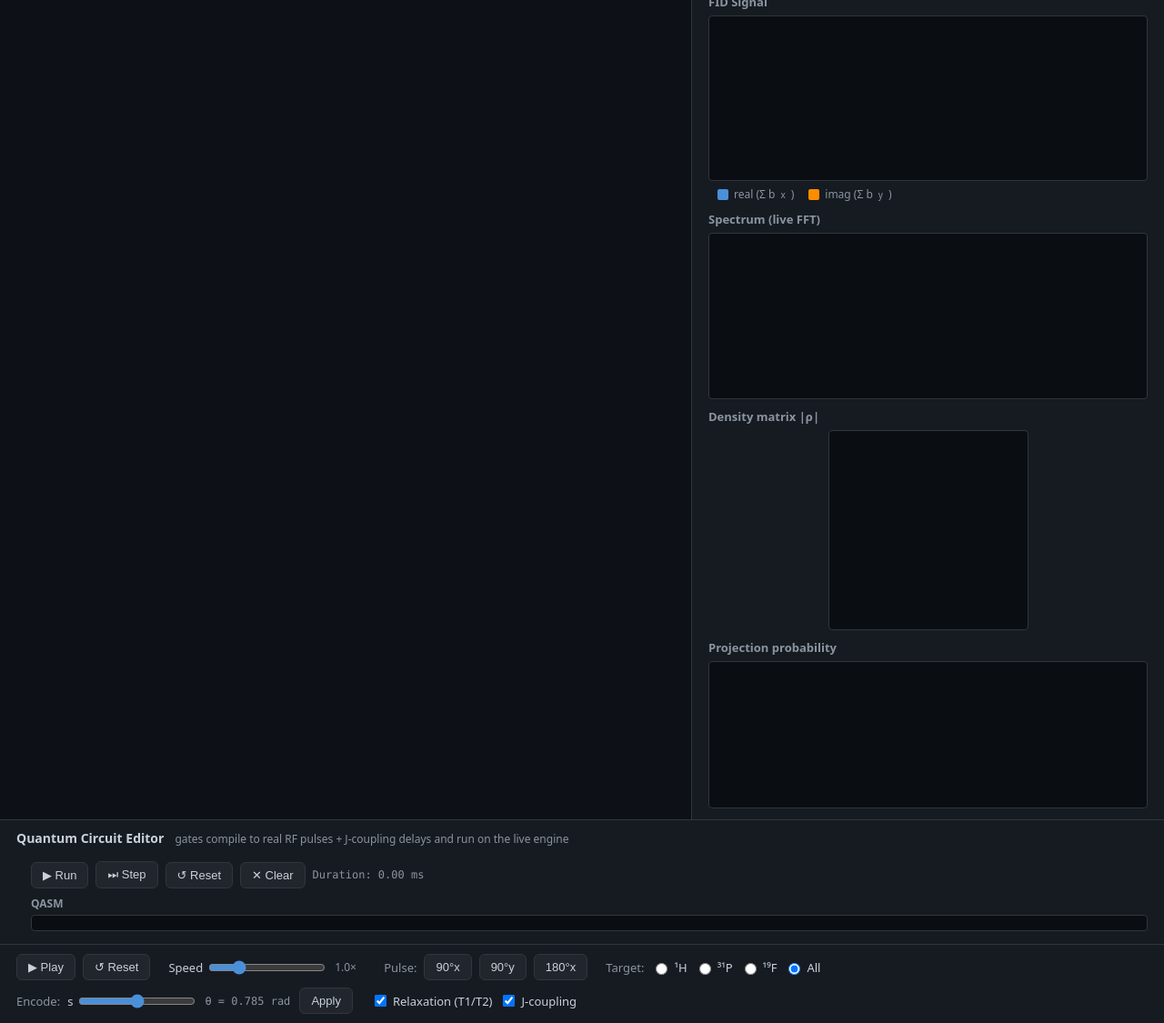
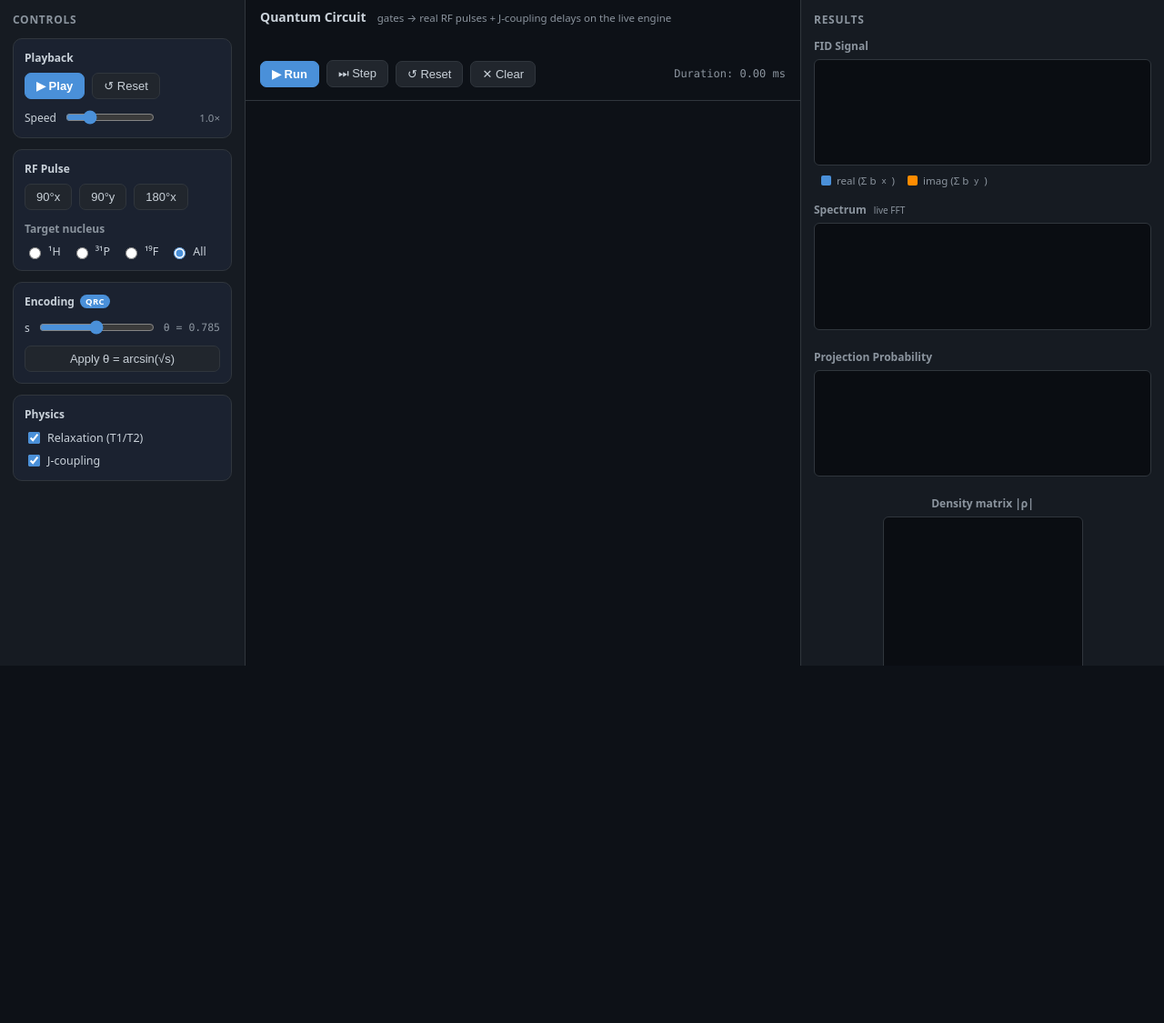
Before and after one commit to siridech-bo/CiRA-QuantumSim, a website: page index.html in a window 1280 px wide. Shown: the part 68-1193 px from the top of the page at 91% size. After the commit the page ends 800 px from the top, so only its background shows below. Drawn offline with nearby package versions, Linux system fonts and the light colour scheme.

Commit message:
UX/UI: SpinQ-style 3-column layout, sidebar controls, day/night theme
Redesign the shell into a CSS-grid layout (top bar + left sidebar + center
+ right sidebar). Manual pulse/input controls (playback, RF pulses, target,
QRC encoding, physics toggles) moved into the left sidebar. Circuit editor
+ 3D scene in the center; results (FID, spectrum, histogram, |rho|, QASM)
in the right sidebar. Add a day/night theme toggle (CSS variables on
[data-theme], persisted to localStorage) with the 3D background following
the theme; signal plots stay dark. All JS wiring/IDs preserved; engine and
tests unchanged.

Co-Authored-By: Claude Opus 4.8 (1M context) <noreply@anthropic.com>

```diff
--- a/index.html
+++ b/index.html
@@ -1,5 +1,5 @@
 <!DOCTYPE html>
-<html lang="en">
+<html lang="en" data-theme="dark">
 <head>
   <meta charset="UTF-8" />
   <meta name="viewport" content="width=device-width, initial-scale=1.0" />
@@ -16,97 +16,133 @@
   </script>
 </head>
 <body>
-  <header>
-    <h1>NMR Spin Physics 3D Visualizer</h1>
-    <span class="subtitle">SPINQ Gemini Lab · ¹H · ³¹P · ¹⁹F — real 3-spin density-matrix (Lindblad) engine</span>
-  </header>
+  <div id="app-shell">
+    <!-- ===== Top bar ===== -->
+    <header id="topbar">
+      <div class="brand">
+        <span class="logo">⚛</span>
+        <div class="brand-text">
+          <h1>NMR Spin Physics 3D Visualizer</h1>
+          <span class="subtitle">SPINQ Gemini Lab · ¹H · ³¹P · ¹⁹F — real 3-spin density-matrix (Lindblad) engine</span>
+        </div>
+      </div>
+      <div class="topbar-actions">
+        <button id="theme-toggle" class="icon-btn" title="Toggle light / dark">🌙</button>
+      </div>
+    </header>
 
-  <main>
-    <section id="scene-panel">
-      <div id="scene-container"></div>
-    </section>
+    <!-- ===== Left sidebar: manual pulse + input controls ===== -->
+    <aside id="sidebar-left">
+      <h2 class="side-title">Controls</h2>
 
-    <section id="signal-panel">
-      <h2>FID Signal</h2>
-      <canvas id="fid-canvas" width="480" height="180"></canvas>
-      <div class="legend">
-        <span class="swatch" style="background:#4A90D9"></span>real (Σ b<sub>x</sub>)
-        <span class="swatch" style="background:#FF8C00"></span>imag (Σ b<sub>y</sub>)
+      <div class="side-group">
+        <div class="side-label">Playback</div>
+        <div class="btn-row">
+          <button id="btn-play" class="primary">▶ Play</button>
+          <button id="btn-reset">↺ Reset</button>
+        </div>
+        <label class="slider-row">
+          <span>Speed</span>
+          <input id="speed" type="range" min="0.1" max="4" step="0.1" value="1" />
+          <span id="speed-val" class="val">1.0×</span>
+        </label>
       </div>
 
-      <h2>Spectrum (live FFT)</h2>
-      <canvas id="spectrum-canvas" width="480" height="180"></canvas>
+      <div class="side-group">
+        <div class="side-label">RF Pulse</div>
+        <div class="btn-row wrap">
+          <button class="pulse" data-angle="90"  data-axis="x">90°x</button>
+          <button class="pulse" data-angle="90"  data-axis="y">90°y</button>
+          <button class="pulse" data-angle="180" data-axis="x">180°x</button>
+        </div>
+        <div class="side-label sub">Target nucleus</div>
+        <div class="radio-row">
+          <label><input type="radio" name="target" value="0" /> ¹H</label>
+          <label><input type="radio" name="target" value="1" /> ³¹P</label>
+          <label><input type="radio" name="target" value="2" /> ¹⁹F</label>
+          <label><input type="radio" name="target" value="all" checked /> All</label>
+        </div>
+      </div>
 
-      <h2>Density matrix |ρ|</h2>
-      <canvas id="heatmap-canvas" width="220" height="220"></canvas>
+      <div class="side-group">
+        <div class="side-label">Encoding <span class="tag">QRC</span></div>
+        <label class="slider-row">
+          <span>s</span>
+          <input id="encode-s" type="range" min="0" max="1" step="0.01" value="0.5" />
+          <span id="encode-theta" class="val mono">θ = 0.785</span>
+        </label>
+        <button id="btn-encode" class="full">Apply θ = arcsin(√s)</button>
+      </div>
 
-      <h2>Projection probability</h2>
-      <canvas id="histogram-canvas" width="480" height="160"></canvas>
-    </section>
-  </main>
+      <div class="side-group">
+        <div class="side-label">Physics</div>
+        <label class="check"><input id="relax" type="checkbox" checked /> Relaxation (T1/T2)</label>
+        <label class="check"><input id="coupling" type="checkbox" checked /> J-coupling</label>
+      </div>
+    </aside>
 
-  <section id="circuit-panel">
-    <div class="circuit-head">
-      <h2>Quantum Circuit Editor</h2>
-      <span class="subtitle">gates compile to real RF pulses + J-coupling delays and run on the live engine</span>
-    </div>
+    <!-- ===== Center: circuit editor + 3D scene ===== -->
+    <main id="center">
+      <section id="circuit-panel">
+        <div class="panel-head">
+          <h2>Quantum Circuit</h2>
+          <span class="subtitle">gates → real RF pulses + J-coupling delays on the live engine</span>
+        </div>
 
-    <div id="gate-palette" class="palette"></div>
+        <div id="gate-palette" class="palette"></div>
 
-    <div class="circuit-body">
-      <div id="circuit-grid" class="circuit-grid"></div>
-      <div class="circuit-side">
+        <div class="circuit-scroll">
+          <div id="circuit-grid" class="circuit-grid"></div>
+        </div>
+
         <div class="circuit-controls">
-          <button id="btn-run-circuit">▶ Run</button>
+          <button id="btn-run-circuit" class="primary">▶ Run</button>
           <button id="btn-step-circuit">⏭ Step</button>
           <button id="btn-reset-circuit">↺ Reset</button>
           <button id="btn-clear-circuit">✕ Clear</button>
-          <span class="mono">Duration: <span id="circuit-duration">0.00 ms</span></span>
+          <span class="mono spacer">Duration: <span id="circuit-duration">0.00 ms</span></span>
         </div>
+      </section>
+
+      <section id="scene-panel">
+        <div id="scene-container"></div>
+      </section>
+    </main>
+
+    <!-- ===== Right sidebar: results ===== -->
+    <aside id="sidebar-right">
+      <h2 class="side-title">Results</h2>
+
+      <div class="result-block">
+        <h3>FID Signal</h3>
+        <canvas id="fid-canvas" width="480" height="150"></canvas>
+        <div class="legend">
+          <span class="swatch" style="background:#4A90D9"></span>real (Σ b<sub>x</sub>)
+          <span class="swatch" style="background:#FF8C00"></span>imag (Σ b<sub>y</sub>)
+        </div>
+      </div>
+
+      <div class="result-block">
+        <h3>Spectrum <span class="muted-tag">live FFT</span></h3>
+        <canvas id="spectrum-canvas" width="480" height="150"></canvas>
+      </div>
+
+      <div class="result-block">
+        <h3>Projection Probability</h3>
+        <canvas id="histogram-canvas" width="480" height="150"></canvas>
+      </div>
+
+      <div class="result-block center">
+        <h3>Density matrix |ρ|</h3>
+        <canvas id="heatmap-canvas" width="220" height="220"></canvas>
+      </div>
+
+      <div class="result-block">
         <h3>QASM</h3>
         <pre id="qasm-view" class="qasm"></pre>
       </div>
-    </div>
-  </section>
-
-  <footer id="controls">
-    <div class="control-group">
-      <button id="btn-play">▶ Play</button>
-      <button id="btn-reset">↺ Reset</button>
-    </div>
-
-    <div class="control-group">
-      <label>Speed <input id="speed" type="range" min="0.1" max="4" step="0.1" value="1" /></label>
-      <span id="speed-val">1.0×</span>
-    </div>
-
-    <div class="control-group">
-      <span class="group-label">Pulse:</span>
-      <button class="pulse" data-angle="90"  data-axis="x">90°x</button>
-      <button class="pulse" data-angle="90"  data-axis="y">90°y</button>
-      <button class="pulse" data-angle="180" data-axis="x">180°x</button>
-    </div>
-
-    <div class="control-group">
-      <span class="group-label">Target:</span>
-      <label><input type="radio" name="target" value="0" /> ¹H</label>
-      <label><input type="radio" name="target" value="1" /> ³¹P</label>
-      <label><input type="radio" name="target" value="2" /> ¹⁹F</label>
-      <label><input type="radio" name="target" value="all" checked /> All</label>
-    </div>
-
-    <div class="control-group">
-      <span class="group-label">Encode:</span>
-      <label>s <input id="encode-s" type="range" min="0" max="1" step="0.01" value="0.5" /></label>
-      <span id="encode-theta" class="mono">θ = 0.785 rad</span>
-      <button id="btn-encode">Apply</button>
-    </div>
-
-    <div class="control-group">
-      <label><input id="relax" type="checkbox" checked /> Relaxation (T1/T2)</label>
-      <label><input id="coupling" type="checkbox" checked /> J-coupling</label>
-    </div>
-  </footer>
+    </aside>
+  </div>
 
   <script type="module" src="src/main.js"></script>
 </body>
--- a/src/scene.js
+++ b/src/scene.js
@@ -117,6 +117,11 @@ export class BlochScene {
     for (const l of this.couplingLines) l.visible = on;
   }
 
+  // Set the 3D scene background (follows the app's light/dark theme).
+  setBackground(hex) {
+    this.scene.background = new THREE.Color(hex);
+  }
+
   // blochVectors: array of { x, y, z } in PHYSICS coords (each in [-1,1]).
   // Map to Three.js display axes: physics z -> three y (up), physics y -> -three z,
   // physics x -> three x. (Keeps a right-handed view consistent with the old code.)
--- a/src/style.css
+++ b/src/style.css
@@ -1,154 +1,204 @@
+/* ==========================================================================
+   Theme tokens. Chrome (bars, sidebars, text, buttons, circuit grid) follows
+   light/dark via [data-theme]; signal plot canvases stay dark (oscilloscope
+   style) so colored traces read well in both themes.
+   ========================================================================== */
 :root {
+  /* fixed accents (nucleus colors) — same in both themes */
+  --h: #4A90D9;
+  --p: #50C878;
+  --f: #FF8C00;
+  --accent: #4A90D9;
+  --plot: #0a0d12;          /* signal canvases — dark in both themes */
+}
+
+html[data-theme="dark"] {
   --bg: #0d1117;
   --panel: #161b22;
+  --elev: #1b2230;
+  --cell: #0e131a;
   --border: #30363d;
   --text: #c9d1d9;
   --muted: #8b949e;
-  --h: #4A90D9;
-  --p: #50C878;
-  --f: #FF8C00;
+  --btn: #21262d;
+  --btn-hover: #30363d;
+  --btn-active: #3c444d;
+  --shadow: rgba(0,0,0,0.4);
+}
+
+html[data-theme="light"] {
+  --bg: #eef1f5;
+  --panel: #ffffff;
+  --elev: #f3f5f8;
+  --cell: #f0f3f7;
+  --border: #d0d7de;
+  --text: #1f2328;
+  --muted: #656d76;
+  --btn: #f3f4f6;
+  --btn-hover: #e7ebf0;
+  --btn-active: #dbe1e8;
+  --shadow: rgba(140,149,159,0.25);
 }
 
 * { box-sizing: border-box; }
 
+html, body { height: 100%; }
 body {
   margin: 0;
   font-family: system-ui, -apple-system, "Segoe UI", sans-serif;
   background: var(--bg);
   color: var(--text);
+  overflow: hidden;
+}
+
+/* ===== App shell: fixed sidebars, flexible center, full height ===== */
+#app-shell {
+  display: grid;
+  grid-template-columns: 270px 1fr 400px;
+  grid-template-rows: auto 1fr;
+  grid-template-areas:
+    "topbar topbar topbar"
+    "left   center right";
+  height: 100vh;
+}
+
+/* ===== Top bar ===== */
+#topbar {
+  grid-area: topbar;
+  display: flex;
+  align-items: center;
+  justify-content: space-between;
+  padding: 10px 18px;
+  background: var(--panel);
+  border-bottom: 1px solid var(--border);
+}
+.brand { display: flex; align-items: center; gap: 12px; }
+.logo {
+  font-size: 22px; line-height: 1;
+  width: 36px; height: 36px; border-radius: 9px;
+  display: grid; place-items: center;
+  background: linear-gradient(135deg, var(--h), var(--p));
+  color: #fff;
+}
+.brand-text h1 { font-size: 16px; margin: 0; font-weight: 650; }
+.subtitle { color: var(--muted); font-size: 11.5px; }
+
+.icon-btn {
+  font-size: 16px; width: 38px; height: 34px;
+  display: grid; place-items: center;
+}
+
+/* ===== Sidebars ===== */
+#sidebar-left, #sidebar-right {
+  background: var(--panel);
+  overflow-y: auto;
+  padding: 14px;
+}
+#sidebar-left { grid-area: left; border-right: 1px solid var(--border); }
+#sidebar-right { grid-area: right; border-left: 1px solid var(--border); }
+
+.side-title {
+  font-size: 12px; text-transform: uppercase; letter-spacing: 0.06em;
+  color: var(--muted); margin: 2px 0 12px; font-weight: 700;
+}
+
+.side-group {
+  background: var(--elev);
+  border: 1px solid var(--border);
+  border-radius: 10px;
+  padding: 12px;
+  margin-bottom: 12px;
+}
+.side-label {
+  font-size: 12px; font-weight: 650; color: var(--text);
+  margin-bottom: 8px; display: flex; align-items: center; gap: 6px;
+}
+.side-label.sub { margin-top: 12px; color: var(--muted); font-weight: 600; }
+.tag {
+  font-size: 9.5px; font-weight: 700; letter-spacing: 0.04em;
+  background: var(--accent); color: #fff; padding: 1px 6px; border-radius: 999px;
+}
+
+.btn-row { display: flex; gap: 8px; }
+.btn-row.wrap { flex-wrap: wrap; }
+.slider-row {
+  display: flex; align-items: center; gap: 8px; margin-top: 10px;
+  font-size: 12px; color: var(--text);
+}
+.slider-row input[type="range"] { flex: 1; min-width: 0; }
+.slider-row .val { color: var(--muted); font-size: 11.5px; min-width: 62px; text-align: right; }
+
+.radio-row { display: flex; flex-wrap: wrap; gap: 6px 12px; }
+.radio-row label, .check {
+  font-size: 12.5px; color: var(--text);
+  display: flex; align-items: center; gap: 5px;
+}
+.check { margin-top: 6px; }
+
+/* ===== Buttons / inputs ===== */
+button {
+  background: var(--btn);
+  color: var(--text);
+  border: 1px solid var(--border);
+  border-radius: 7px;
+  padding: 6px 12px;
+  font-size: 13px;
+  cursor: pointer;
+  transition: background 0.12s ease, border-color 0.12s ease;
+}
+button:hover { background: var(--btn-hover); }
+button:active { background: var(--btn-active); }
+button.primary {
+  background: var(--accent); border-color: var(--accent); color: #fff; font-weight: 600;
+}
+button.primary:hover { filter: brightness(1.08); }
+button.full { width: 100%; margin-top: 10px; }
+
+label { font-size: 13px; color: var(--text); }
+input[type="range"] { accent-color: var(--accent); }
+input[type="checkbox"], input[type="radio"] { accent-color: var(--accent); }
+.mono { font-family: ui-monospace, "SF Mono", Consolas, monospace; font-size: 12px; color: var(--muted); }
+
+/* ===== Center column ===== */
+#center {
+  grid-area: center;
   display: flex;
   flex-direction: column;
-  min-height: 100vh;
+  min-width: 0; min-height: 0;
 }
 
-/* The scene + signal row keeps a comfortable minimum height so the 3D view and
-   plots stay visible; the circuit editor + controls flow below and the page
-   scrolls when the viewport is short. */
-main { min-height: 52vh; }
+.panel-head { display: flex; align-items: baseline; gap: 12px; flex-wrap: wrap; }
+.panel-head h2 { font-size: 14px; margin: 0 0 2px; font-weight: 650; }
 
-header {
-  padding: 10px 18px;
+/* Circuit editor */
+#circuit-panel {
+  background: var(--bg);
   border-bottom: 1px solid var(--border);
+  padding: 12px 16px 14px;
+  flex-shrink: 0;
+  max-height: 46%;
   display: flex;
-  align-items: baseline;
-  gap: 14px;
-}
-header h1 { font-size: 18px; margin: 0; }
-.subtitle { color: var(--muted); font-size: 12px; }
-
-main {
-  flex: 1;
-  display: flex;
+  flex-direction: column;
   min-height: 0;
 }
 
-#scene-panel {
-  flex: 1;
-  min-width: 0;
-  position: relative;
-}
-#scene-container { width: 100%; height: 100%; }
-
-#signal-panel {
-  width: 520px;
-  border-left: 1px solid var(--border);
-  background: var(--panel);
-  padding: 12px 18px;
-  display: flex;
-  flex-direction: column;
-  gap: 6px;
-  overflow-y: auto;
-}
-#signal-panel h2 { font-size: 13px; margin: 4px 0 0; color: var(--muted); font-weight: 600; }
-#fid-canvas, #spectrum-canvas {
-  width: 100%;
-  height: auto;
-  background: #0a0d12;
-  border: 1px solid var(--border);
-  border-radius: 4px;
-}
-#heatmap-canvas {
-  width: 220px;
-  height: 220px;
-  background: #0a0d12;
-  border: 1px solid var(--border);
-  border-radius: 4px;
-  align-self: center;
-}
-.mono { font-family: ui-monospace, "SF Mono", Consolas, monospace; font-size: 12px; color: var(--muted); min-width: 96px; }
-.legend { font-size: 12px; color: var(--muted); display: flex; align-items: center; gap: 6px; }
-.swatch { display: inline-block; width: 12px; height: 12px; border-radius: 2px; margin-left: 10px; }
-
-#controls {
-  border-top: 1px solid var(--border);
-  background: var(--panel);
-  padding: 10px 18px;
-  display: flex;
-  flex-wrap: wrap;
-  align-items: center;
-  gap: 8px 20px;
-}
-.control-group { display: flex; align-items: center; gap: 8px; }
-.group-label { color: var(--muted); font-size: 13px; }
-
-button {
-  background: #21262d;
-  color: var(--text);
-  border: 1px solid var(--border);
-  border-radius: 6px;
-  padding: 6px 12px;
-  font-size: 13px;
-  cursor: pointer;
-}
-button:hover { background: #30363d; }
-button:active { background: #3c444d; }
-
-label { font-size: 13px; color: var(--text); display: flex; align-items: center; gap: 4px; }
-input[type="range"] { accent-color: var(--h); }
-#speed-val { color: var(--muted); font-size: 12px; min-width: 34px; }
-
-#histogram-canvas {
-  width: 100%;
-  height: auto;
-  background: #0a0d12;
-  border: 1px solid var(--border);
-  border-radius: 4px;
-}
-
-/* ---- Circuit editor panel ------------------------------------------------ */
-#circuit-panel {
-  border-top: 1px solid var(--border);
-  background: var(--panel);
-  padding: 10px 18px 14px;
-  max-height: 42vh;
-  overflow-y: auto;
-}
-.circuit-head { display: flex; align-items: baseline; gap: 12px; }
-.circuit-head h2 { font-size: 14px; margin: 0 0 6px; color: var(--text); font-weight: 600; }
-
-.palette {
-  display: flex;
-  flex-wrap: wrap;
-  gap: 6px;
-  margin-bottom: 10px;
-}
+.palette { display: flex; flex-wrap: wrap; gap: 6px; margin: 10px 0; }
 .gate-btn {
   min-width: 34px;
   padding: 5px 9px;
   font-size: 13px;
   font-family: ui-monospace, "SF Mono", Consolas, monospace;
-  background: #1b2230;
+  background: var(--elev);
   border: 1px solid var(--border);
 }
-.gate-btn.sel { background: var(--h); color: #fff; border-color: var(--h); }
+.gate-btn.sel { background: var(--accent); color: #fff; border-color: var(--accent); }
 
-.circuit-body { display: flex; gap: 16px; align-items: flex-start; }
+.circuit-scroll { overflow: auto; flex: 1; min-height: 0; padding-bottom: 4px; }
 
 .circuit-grid {
   display: grid;
   grid-template-columns: 66px repeat(var(--cols), 40px);
   gap: 4px;
-  flex-shrink: 0;
 }
 .q-label {
   display: flex; align-items: center;
@@ -159,57 +209,99 @@ input[type="range"] { accent-color: var(--h); }
 .q-cell {
   position: relative;
   height: 40px; width: 40px;
-  border: 1px dashed #2b333d;
+  border: 1px dashed var(--border);
   border-radius: 4px;
-  background: #0e131a;
+  background: var(--cell);
   cursor: pointer;
   display: flex; align-items: center; justify-content: center;
 }
-.q-cell:hover { border-color: var(--h); }
+.q-cell:hover { border-color: var(--accent); }
 .q-cell.filled { border-style: solid; }
 .q-cell.pending { border-color: var(--f); box-shadow: 0 0 0 1px var(--f) inset; }
-.q-cell.playing { background: #17324d; border-color: var(--h); }
+.q-cell.playing { background: rgba(74,144,217,0.22); border-color: var(--accent); }
 
 .gate-chip {
   font-size: 12px;
   font-family: ui-monospace, monospace;
-  background: #21324a; color: #cfe4ff;
-  border: 1px solid var(--h);
+  background: color-mix(in srgb, var(--accent) 22%, transparent);
+  color: var(--accent);
+  border: 1px solid var(--accent);
   border-radius: 4px;
   padding: 2px 4px;
   min-width: 26px; text-align: center;
   white-space: nowrap;
   z-index: 2;
 }
-.gate-chip.two { background: var(--h); color: #fff; }
-.ctrl-dot {
-  width: 12px; height: 12px; border-radius: 50%;
-  background: var(--h); z-index: 2;
-}
+.gate-chip.two { background: var(--accent); color: #fff; }
+.ctrl-dot { width: 12px; height: 12px; border-radius: 50%; background: var(--accent); z-index: 2; }
 .v-conn {
-  position: absolute; left: 50%; width: 2px; background: var(--h);
+  position: absolute; left: 50%; width: 2px; background: var(--accent);
   transform: translateX(-50%); z-index: 1;
 }
 .v-conn.down { top: 50%; height: 50%; }
 .v-conn.up { top: 0; height: 50%; }
 .v-conn.mid { top: 0; height: 100%; }
 
-.circuit-side { flex: 1; min-width: 0; }
 .circuit-controls {
   display: flex; flex-wrap: wrap; align-items: center; gap: 8px;
-  margin-bottom: 8px;
+  margin-top: 12px;
 }
-.circuit-side h3 { font-size: 12px; color: var(--muted); margin: 4px 0; font-weight: 600; }
+.circuit-controls .spacer { margin-left: auto; }
+
+/* 3D scene */
+#scene-panel { flex: 1; min-height: 0; position: relative; }
+#scene-container { width: 100%; height: 100%; }
+
+/* ===== Right sidebar: results ===== */
+.result-block { margin-bottom: 16px; }
+.result-block.center { display: flex; flex-direction: column; align-items: center; }
+.result-block h3 {
+  font-size: 12px; margin: 0 0 6px; color: var(--muted); font-weight: 650;
+  display: flex; align-items: center; gap: 8px;
+}
+.muted-tag { font-size: 10px; color: var(--muted); font-weight: 500; }
+#fid-canvas, #spectrum-canvas, #histogram-canvas {
+  width: 100%; height: auto;
+  background: var(--plot);
+  border: 1px solid var(--border);
+  border-radius: 6px;
+}
+#heatmap-canvas {
+  width: 220px; height: 220px;
+  background: var(--plot);
+  border: 1px solid var(--border);
+  border-radius: 6px;
+}
+.legend { font-size: 11.5px; color: var(--muted); display: flex; align-items: center; gap: 6px; margin-top: 4px; }
+.swatch { display: inline-block; width: 11px; height: 11px; border-radius: 2px; margin-left: 8px; }
+
 .qasm {
-  background: #0a0d12;
+  background: var(--plot);
   border: 1px solid var(--border);
-  border-radius: 4px;
+  border-radius: 6px;
   padding: 8px 10px;
   font-family: ui-monospace, "SF Mono", Consolas, monospace;
   font-size: 11px;
   color: #9fd0ff;
   margin: 0;
-  max-height: 180px;
+  max-height: 200px;
   overflow: auto;
   white-space: pre;
 }
+
+/* ===== Scrollbars ===== */
+::-webkit-scrollbar { width: 10px; height: 10px; }
+::-webkit-scrollbar-thumb { background: var(--border); border-radius: 6px; }
+::-webkit-scrollbar-track { background: transparent; }
+
+/* ===== Narrow screens: collapse to a single scrolling column ===== */
+@media (max-width: 1200px) {
+  body { overflow: auto; }
+  #app-shell {
+    grid-template-columns: 1fr;
+    grid-template-areas: "topbar" "left" "center" "right";
+    height: auto;
+  }
+  #sidebar-left, #sidebar-right { border: none; border-bottom: 1px solid var(--border); }
+  #scene-panel { height: 60vh; }
+}
```
Also changed, not shown: src/main.js (+19 -0 lines).
